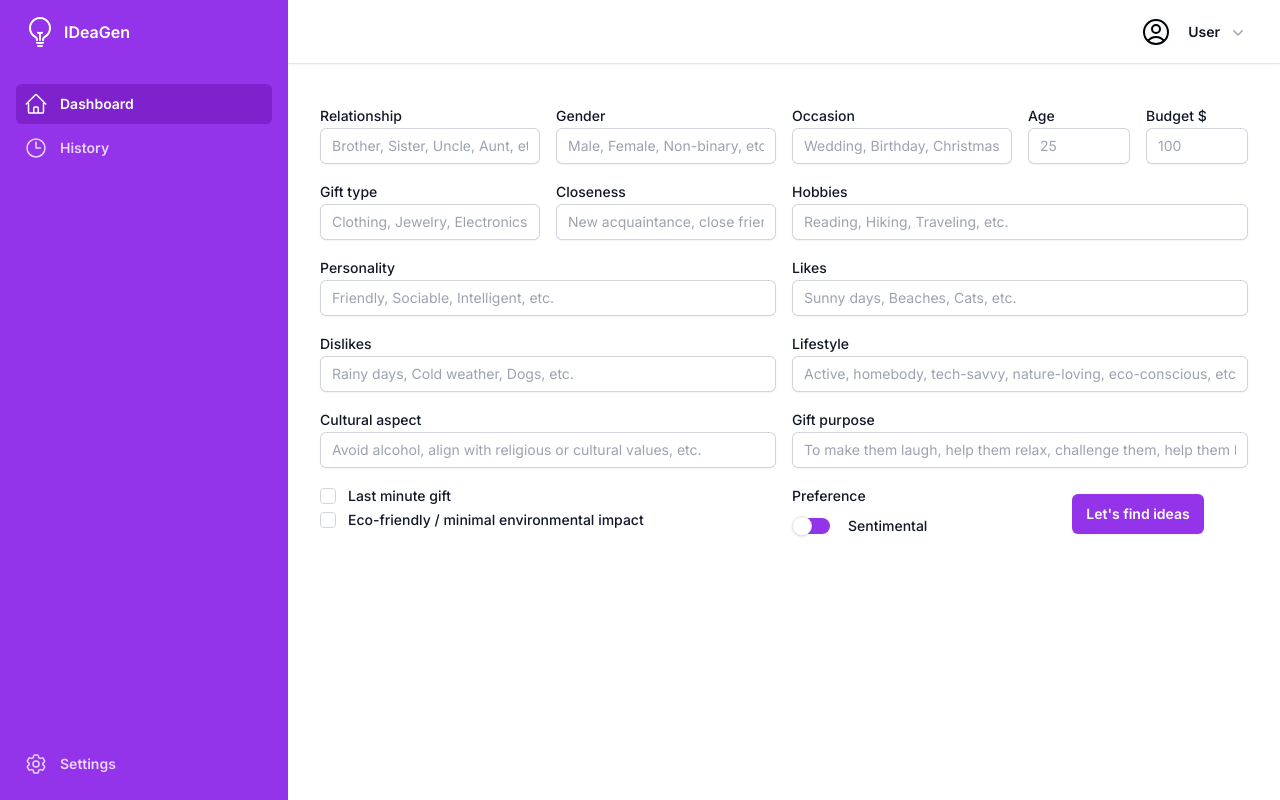
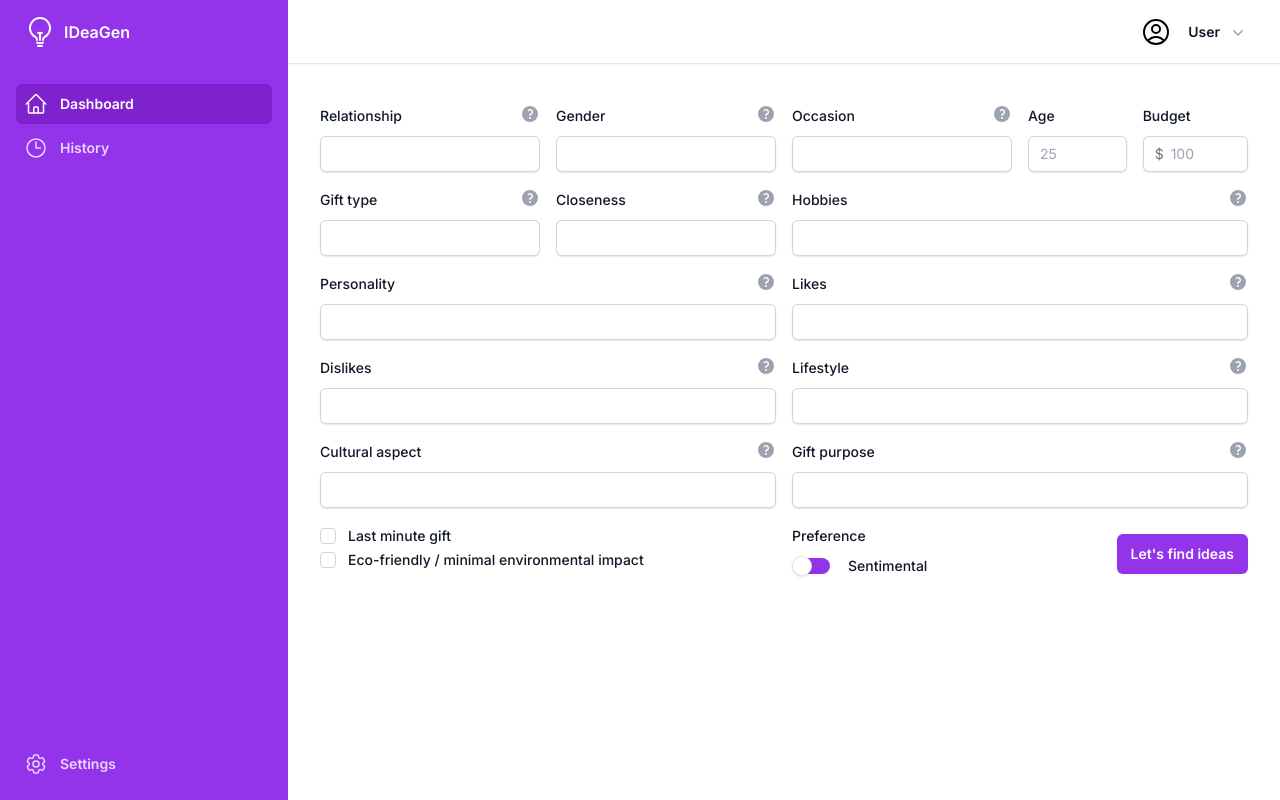
Before and after one commit to nthbutsky/ideagen, a Next.js app: page / in a window 1280 px wide. Built offline with nearby package versions, Linux system fonts and the light colour scheme.

Commit message:
feat: refactor components, add utils

```diff
--- a/src/components/Form.tsx
+++ b/src/components/Form.tsx
@@ -3,14 +3,14 @@
 import { useState } from "react";
 import clsx from "clsx";
 
-import { getGeminiResponse } from "@/api/gemini";
+import { getResponse, handleAmazonSearch } from "@/utils/ideaHelpers";
 
 import { Input } from "@/components/Input";
 import { Checkbox } from "@/components/Checkbox";
 import { Toggle } from "@/components/Toggle";
 import { Button } from "@/components/Button";
 
-import { EGiftPreference, TGiftIdea, TGiftPreference } from "@/types/gift";
+import { EIdeaPreference, TIdea, TIdeaPreference } from "@/types/idea";
 
 export const Form = () => {
   const [relationship, setRelationship] = useState("");
@@ -23,8 +23,8 @@ export const Form = () => {
   const [occasion, setOccasion] = useState("");
   const [budget, setBudget] = useState("");
   const [giftType, setGiftType] = useState("");
-  const [preference, setPreference] = useState<TGiftPreference>(
-    EGiftPreference.SENTIMENTAL,
+  const [preference, setPreference] = useState<TIdeaPreference>(
+    EIdeaPreference.SENTIMENTAL,
   );
   const [lifestyle, setLifestyle] = useState("");
   const [closeness, setCloseness] = useState("");
@@ -33,16 +33,13 @@ export const Form = () => {
   const [ecoConsciousness, setEcoConsciousness] = useState(false);
   const [giftPurpose, setGiftPurpose] = useState("");
 
-  const [preferenceToggle, setPreferenceToggle] = useState(false); // false = sentimental, true = practical
+  const [preferenceToggle, setPreferenceToggle] = useState(false);
+  // false = sentimental, true = practical
 
-  const [response, setResponse] = useState<TGiftIdea[] | null>(null);
+  const [ideas, setIdeas] = useState<TIdea[] | null>(null);
 
-  const amazonAffiliateTag = "ideagenid-20";
-  const getItTomorrow = "p_90:8308922011";
-  const male = "p_n_gender_browse-bin:301386";
-  const female = "p_n_gender_browse-bin:301387";
-
-  const getResponse = async () => {
+  const handlePrompt = async (e: React.FormEvent<HTMLFormElement>) => {
+    e.preventDefault();
     const prompt = {
       relationship,
       age,
@@ -63,56 +60,16 @@ export const Form = () => {
       giftPurpose,
     };
 
-    try {
-      const jsonResponse = await getGeminiResponse(prompt);
-      console.log(jsonResponse);
+    console.log(prompt);
 
-      const parsedData = JSON.parse(jsonResponse);
-      console.log(parsedData);
-      setResponse(parsedData);
-    } catch (error) {
-      console.error(error);
-    }
-  };
-
-  const handleIdea = (idea: string) => {
-    console.log(idea);
-    const amazonUrl = `https://www.amazon.ca/s?k=${encodeURIComponent(idea)}${
-      lastMinuteGift ? `&rh=${getItTomorrow}` : ""
-    }&low-price=&high-price=${budget}&tag=${amazonAffiliateTag}`;
-
-    // Redirect to the Amazon search URL
-    window.open(amazonUrl, "_blank");
-  };
-
-  const handlePrompt = (e: React.FormEvent<HTMLFormElement>) => {
-    e.preventDefault();
-    console.log({
-      relationship,
-      age,
-      gender,
-      hobbies,
-      likes,
-      dislikes,
-      personality,
-      occasion,
-      budget,
-      giftType,
-      preference,
-      lifestyle,
-      closeness,
-      lastMinuteGift,
-      culturalAspect,
-      ecoConsciousness,
-      giftPurpose,
-    });
-    getResponse();
+    const ideas = await getResponse(prompt);
+    setIdeas(ideas);
   };
 
   const handlePreference = (value: boolean) => {
     setPreferenceToggle(value);
     setPreference(
-      value ? EGiftPreference.PRACTICAL : EGiftPreference.SENTIMENTAL,
+      value ? EIdeaPreference.PRACTICAL : EIdeaPreference.SENTIMENTAL,
     );
   };
 
@@ -126,37 +83,37 @@ export const Form = () => {
           label="Relationship"
           name="relationship"
           type="text"
-          placeholder="Brother, Sister, Uncle, Aunt, etc."
           className="col-span-2 md:col-span-1"
           value={relationship}
           onChange={(e) => setRelationship(e.target.value)}
+          tooltipText="Parents, father, mother, brother, sister, uncle, aunt, etc."
         />
 
         <Input
           label="Gender"
           name="gender"
           type="text"
-          placeholder="Male, Female, Non-binary, etc."
           className="col-span-2 md:col-span-1"
           value={gender}
           onChange={(e) => setGender(e.target.value)}
+          tooltipText="Male, Female, Non-binary, etc."
         />
 
         <Input
           label="Occasion"
           name="occasion"
           type="text"
-          placeholder="Wedding, Birthday, Christmas, etc."
           className="col-span-2 md:col-span-1"
           value={occasion}
           onChange={(e) => setOccasion(e.target.value)}
+          tooltipText="Wedding, Birthday, Christmas, etc."
         />
 
         <div className="col-span-2 contents gap-4 md:col-span-1 md:flex">
           <Input
             label="Age"
             name="age"
-            type="number"
+            type="text"
             placeholder="25"
             value={age}
             onChange={(e) => setAge(e.target.value)}
@@ -164,11 +121,12 @@ export const Form = () => {
           />
 
           <Input
-            label="Budget $"
-            name="budget"
-            type="number"
+            label="Budget"
+            name="price"
+            type="text"
             placeholder="100"
             value={budget}
+            price
             onChange={(e) => setBudget(e.target.value)}
             min={1}
           />
@@ -178,90 +136,90 @@ export const Form = () => {
           label="Gift type"
           name="gift-type"
           type="text"
-          placeholder="Clothing, Jewelry, Electronics, etc."
           className="col-span-2 md:col-span-1"
           value={giftType}
           onChange={(e) => setGiftType(e.target.value)}
+          tooltipText="Clothing, Jewelry, Electronics, etc."
         />
 
         <Input
           label="Closeness"
           name="closeness"
           type="text"
-          placeholder="New acquaintance, close friend, long-term partner, casual colleague, etc."
           className="col-span-2 md:col-span-1"
           value={closeness}
           onChange={(e) => setCloseness(e.target.value)}
+          tooltipText="New acquaintance, close friend, long-term partner, casual colleague, etc."
         />
 
         <Input
           label="Hobbies"
           name="hobbies"
           type="text"
-          placeholder="Reading, Hiking, Traveling, etc."
           className="col-span-2"
           value={hobbies}
           onChange={(e) => setHobbies(e.target.value)}
+          tooltipText="Reading, hiking, traveling, etc."
         />
 
         <Input
           label="Personality"
           name="personality"
           type="text"
-          placeholder="Friendly, Sociable, Intelligent, etc."
           className="col-span-2"
           value={personality}
           onChange={(e) => setPersonality(e.target.value)}
+          tooltipText="Friendly, sociable, intelligent, etc."
         />
 
         <Input
           label="Likes"
           name="likes"
           type="text"
-          placeholder="Sunny days, Beaches, Cats, etc."
           className="col-span-2"
           value={likes}
           onChange={(e) => setLikes(e.target.value)}
+          tooltipText="Sunny days, beaches, animals, etc."
         />
 
         <Input
           label="Dislikes"
           name="dislikes"
           type="text"
-          placeholder="Rainy days, Cold weather, Dogs, etc."
           className="col-span-2"
           value={dislikes}
           onChange={(e) => setDislikes(e.target.value)}
+          tooltipText="Rainy days, cold weather, dogs, etc."
         />
 
         <Input
           label="Lifestyle"
           name="lifestyle"
           type="text"
-          placeholder="Active, homebody, tech-savvy, nature-loving, eco-conscious, etc."
           className="col-span-2"
           value={lifestyle}
           onChange={(e) => setLifestyle(e.target.value)}
+          tooltipText="Active, homebody, tech-savvy, nature-loving, eco-conscious, etc."
         />
 
         <Input
           label="Cultural aspect"
           name="cultural-aspect"
           type="text"
-          placeholder="Avoid alcohol, align with religious or cultural values, etc."
           className="col-span-2"
           value={culturalAspect}
           onChange={(e) => setCulturalAspect(e.target.value)}
+          tooltipText="Avoid alcohol, align with religious or cultural values like ..., etc."
         />
 
         <Input
           label="Gift purpose"
           name="gift-purpose"
           type="text"
-          placeholder="To make them laugh, help them relax, challenge them, help them learn, or just to show appreciation, etc."
           className="col-span-2"
           value={giftPurpose}
           onChange={(e) => setGiftPurpose(e.target.value)}
+          tooltipText="To make them laugh, help them relax, challenge them, help them learn, or just to show appreciation, etc."
         />
 
         <div className="col-span-2">
@@ -291,24 +249,24 @@ export const Form = () => {
           <div className="h-6 overflow-hidden">
             <div
               className={clsx("duration-300 ease-in-out", {
-                "-translate-y-6": preference === EGiftPreference.PRACTICAL,
+                "-translate-y-6": preference === EIdeaPreference.PRACTICAL,
               })}
             >
-              <div>{EGiftPreference.SENTIMENTAL}</div>
-              <div>{EGiftPreference.PRACTICAL}</div>
+              <div>{EIdeaPreference.SENTIMENTAL}</div>
+              <div>{EIdeaPreference.PRACTICAL}</div>
             </div>
           </div>
         </Toggle>
 
-        <div className="flex h-full items-center justify-center">
+        <div className="flex h-full items-center justify-end">
           <Button primary type="submit" text="Let's find ideas" size="xl" />
         </div>
       </form>
 
-      {response && (
+      {ideas && (
         <div className="mt-4">
           <ul role="list" className="divide-y divide-gray-50">
-            {response.map((idea) => (
+            {ideas.map((idea) => (
               <li
                 key={idea.category}
                 className="flex justify-between gap-x-6 py-5"
@@ -323,7 +281,13 @@ export const Form = () => {
                         <li key={item}>
                           <button
                             type="button"
-                            onClick={() => handleIdea(item)}
+                            onClick={() =>
+                              handleAmazonSearch(
+                                item,
+                                lastMinuteGift,
+                                budget,
+                              )
+                            }
                           >
                             {item}
                           </button>
--- a/src/components/Input.tsx
+++ b/src/components/Input.tsx
@@ -1,7 +1,23 @@
+import { useState } from "react";
 import clsx from "clsx";
+
+import { ExclamationCircleIcon } from "@heroicons/react/20/solid";
+import { QuestionMarkCircleIcon } from "@heroicons/react/20/solid";
+
+import Tooltip, { BODY_OFFSET, TBodyOffset, TOOLTIP_ALIGN, TTooltipAlign } from "@/components/Tooltip";
 
 interface IProps extends React.InputHTMLAttributes<HTMLInputElement> {
   label: string;
+  error?: string;
+  price?: boolean;
+  tooltipText?: string;
+  tooltipSettings?: {
+    align: TTooltipAlign;
+    bodyOffsetY: TBodyOffset
+    bodyOffsetX: TBodyOffset
+    detachBody: boolean
+    fullWidth: boolean
+  }
   onChange: (e: React.ChangeEvent<HTMLInputElement>) => void;
 }
 
@@ -12,11 +28,23 @@ export const Input = ({
   placeholder,
   className,
   value,
+  error,
+  price,
+  tooltipText,
+  tooltipSettings = {
+    align: TOOLTIP_ALIGN.BOTTOM_RIGHT,
+    bodyOffsetY: BODY_OFFSET.NO_OFFSET,
+    bodyOffsetX: BODY_OFFSET.NO_OFFSET,
+    detachBody: false,
+    fullWidth: false,
+  },
   onChange,
   ...props
 }: IProps) => {
+  const [tooltipOpen, setTooltipOpen] = useState(false);
+
   return (
-    <div className={clsx(className)}>
+    <div className={clsx("relative", className)}>
           {label && (
         <label
           htmlFor={name}
@@ -25,17 +53,64 @@ export const Input = ({
           {label}
         </label>
       )}
+      {tooltipText && (
+        <div className="absolute w-full top-0 text-end">
+          <Tooltip
+            align={tooltipSettings.align}
+            bodyOffsetY={tooltipSettings.bodyOffsetY}
+            bodyOffsetX={tooltipSettings.bodyOffsetX}
+            detachBody={tooltipSettings.detachBody}
+            fullWidth={tooltipSettings.fullWidth}
+            isOpen={tooltipOpen}
+            onClose={() => setTooltipOpen(false)}
+          >
+            <button type="button" onClick={() => setTooltipOpen(!tooltipOpen)}>
+              <QuestionMarkCircleIcon
+                aria-hidden="true"
+                className="size-5 text-gray-400"
+              />
+            </button>
+            <>{tooltipText}</>
+          </Tooltip>
+        </div>
+      )}
+
+      <div className="relative mt-2 rounded-md shadow-sm">
+        {price && (
+          <div className="pointer-events-none absolute inset-y-0 left-0 flex items-center pl-3">
+            <span className="text-gray-500 sm:text-sm">$</span>
+          </div>
+        )}
+
         <input
           id={name}
+          name={name}
           type={type}
           placeholder={placeholder}
           className={clsx(
             "block w-full rounded-md border-0 py-1.5 text-gray-900 shadow-sm ring-1 ring-inset ring-gray-300 placeholder:text-gray-400 focus:ring-2 focus:ring-inset focus:ring-purple-600 sm:text-sm sm:leading-6",
+            { "pl-7": price },
           )}
+          aria-invalid={error ? "true" : "false"}
+          aria-describedby={name + "-error"}
           value={value}
           onChange={(e: React.ChangeEvent<HTMLInputElement>) => onChange(e)}
           {...props}
         />
+        {error && (
+          <div className="pointer-events-none absolute inset-y-0 right-0 flex items-center pr-3">
+            <ExclamationCircleIcon
+              aria-hidden="true"
+              className="size-5 text-red-500"
+            />
+          </div>
+        )}
+      </div>
+      {error && (
+        <p id="email-error" className="mt-2 text-sm text-red-600">
+          {error}
+        </p>
+      )}
     </div>
   );
 };
--- /dev/null
+++ b/src/components/Tooltip.tsx
@@ -0,0 +1,127 @@
+import clsx from "clsx";
+
+import React, { useRef, useEffect } from "react";
+
+export const TOOLTIP_ALIGN = {
+  BOTTOM_CENTER: "BOTTOM_CENTER",
+  BOTTOM_LEFT: "BOTTOM_LEFT",
+  BOTTOM_RIGHT: "BOTTOM_RIGHT",
+  TOP_CENTER: "TOP_CENTER",
+  TOP_LEFT: "TOP_LEFT",
+  TOP_RIGHT: "TOP_RIGHT",
+} as const;
+
+export const BODY_OFFSET = {
+  SPACE_6_NEGATIVE: "-24px",
+  SPACE_5_NEGATIVE: "-20px",
+  SPACE_4_NEGATIVE: "-16px",
+  SPACE_3_NEGATIVE: "-12px",
+  SPACE_2_NEGATIVE: "-8px",
+  SPACE_1_NEGATIVE: "-4px",
+  NO_OFFSET: "0px",
+  SPACE_1: "4px",
+  SPACE_2: "8px",
+  SPACE_3: "12px",
+  SPACE_4: "16px",
+  SPACE_5: "20px",
+  SPACE_6: "24px",
+} as const;
+
+type TObjectValues<T> = T[keyof T];
+
+export type TTooltipAlign = TObjectValues<typeof TOOLTIP_ALIGN>;
+export type TBodyOffset = TObjectValues<typeof BODY_OFFSET>;
+
+export default function Tooltip({
+  align = TOOLTIP_ALIGN.BOTTOM_CENTER,
+  bodyOffsetY = BODY_OFFSET.NO_OFFSET,
+  bodyOffsetX = BODY_OFFSET.NO_OFFSET,
+  detachBody = false,
+  fullWidth = false,
+  isOpen = false,
+  onClose,
+  children,
+}: {
+  align?: TTooltipAlign;
+  bodyOffsetY?: TBodyOffset;
+  bodyOffsetX?: TBodyOffset;
+  detachBody?: boolean;
+  fullWidth?: boolean;
+  isOpen: boolean;
+  onClose: () => void;
+  children: React.ReactElement[];
+}) {
+  const containerRef = useRef<HTMLDivElement>(null);
+
+  const bodyOffsetStyle = () => {
+    switch (align) {
+      case TOOLTIP_ALIGN.BOTTOM_CENTER:
+        return { top: `calc(100% + ${bodyOffsetY})` };
+      case TOOLTIP_ALIGN.BOTTOM_LEFT:
+        return { top: `calc(100% + ${bodyOffsetY})`, left: `${bodyOffsetX}` };
+      case TOOLTIP_ALIGN.BOTTOM_RIGHT:
+        return { top: `calc(100% + ${bodyOffsetY})`, right: `${bodyOffsetX}` };
+      case TOOLTIP_ALIGN.TOP_CENTER:
+        return { bottom: `calc(100% + ${bodyOffsetY})` };
+      case TOOLTIP_ALIGN.TOP_LEFT:
+        return {
+          bottom: `calc(100% + ${bodyOffsetY})`,
+          left: `${bodyOffsetX}`,
+        };
+      case TOOLTIP_ALIGN.TOP_RIGHT:
+        return {
+          bottom: `calc(100% + ${bodyOffsetY})`,
+          right: `${bodyOffsetX}`,
+        };
+      default:
+        return {};
+    }
+  };
+
+  useEffect(() => {
+    const handleOutsideClick = (event: Event) => {
+      if (
+        containerRef.current &&
+        !containerRef.current.contains(event.target as Node)
+      ) {
+        onClose();
+      }
+    };
+
+    if (isOpen) {
+      document.addEventListener("click", handleOutsideClick);
+    }
+
+    return () => {
+      document.removeEventListener("click", handleOutsideClick);
+    };
+  }, [isOpen, onClose]);
+
+  return (
+    <div ref={containerRef} className={detachBody ? "static" : "relative"}>
+      {children[0]}
+      {isOpen && (
+        <div
+          className={clsx(
+            "shadow-40 absolute z-40 h-fit rounded-lg bg-white p-3 text-start text-sm font-medium text-gray-900 shadow-lg ring-1 ring-black/5",
+            fullWidth ? "w-full" : "w-[200px]",
+            {
+              "left-1/2 -translate-x-1/2":
+                align === TOOLTIP_ALIGN.BOTTOM_CENTER ||
+                align === TOOLTIP_ALIGN.TOP_CENTER,
+              "-left-4":
+                align === TOOLTIP_ALIGN.BOTTOM_LEFT ||
+                align === TOOLTIP_ALIGN.TOP_LEFT,
+              "-right-4":
+                align === TOOLTIP_ALIGN.BOTTOM_RIGHT ||
+                align === TOOLTIP_ALIGN.TOP_RIGHT,
+            },
+          )}
+          style={bodyOffsetStyle()}
+        >
+          {children[1]}
+        </div>
+      )}
+    </div>
+  );
+}
--- /dev/null
+++ b/src/utils/ideaHelpers.ts
@@ -0,0 +1,36 @@
+import { getGeminiResponse } from "@/api/gemini";
+import { TIdeaAttributes } from "@/types/idea";
+
+export const getResponse = async (prompt: TIdeaAttributes) => {
+  try {
+    const jsonResponse = await getGeminiResponse(prompt);
+    console.log(jsonResponse);
+
+    const parsedData = JSON.parse(jsonResponse);
+    console.log(parsedData);
+    return parsedData;
+  } catch (error) {
+    console.error(error);
+    return null;
+  }
+};
+
+enum EAmazonTags {
+  AFFILIATE = "ideagenid-20",
+  GET_IT_TOMORROW = "p_90:8308922011",
+  MALE = "p_n_gender_browse-bin:301386",
+  FEMALE = "p_n_gender_browse-bin:301387",
+}
+
+export const handleAmazonSearch = (
+  idea: string,
+  lastMinuteGift: boolean,
+  budget: string,
+) => {
+  const amazonUrl = `https://www.amazon.ca/s?k=${encodeURIComponent(idea)}${
+    lastMinuteGift ? `&rh=${EAmazonTags.GET_IT_TOMORROW}` : ""
+  }&low-price=&high-price=${budget}&tag=${EAmazonTags.AFFILIATE}`;
+
+  // Redirect to the Amazon search URL
+  window.open(amazonUrl, "_blank");
+};
```
Also changed, not shown: src/api/gemini.ts (+3 -37 lines), src/types/idea.ts (renamed from src/types/gift.ts, +5 -5 lines), src/utils/promptBuilder.ts (added, +38 -0 lines). Lines whose indentation alone changed are shown as unchanged.
